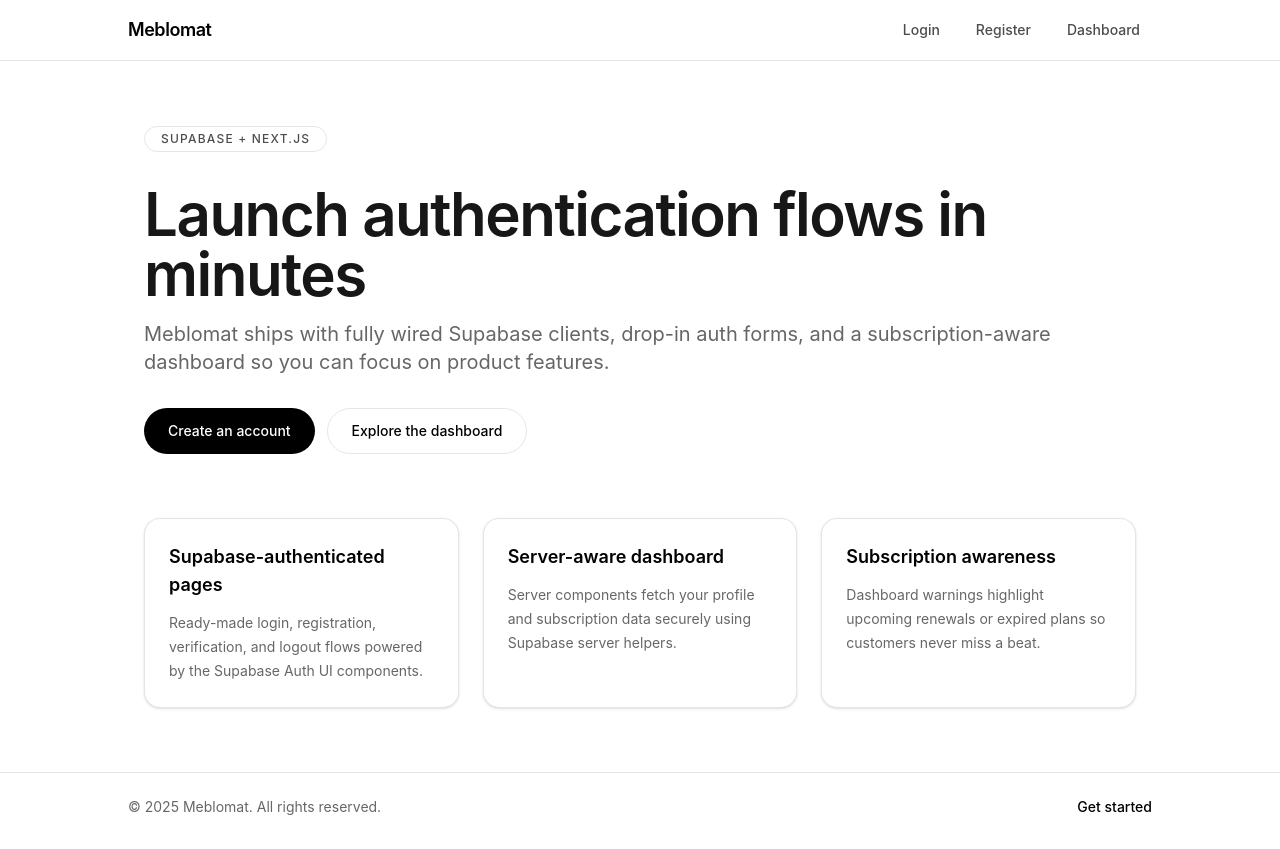
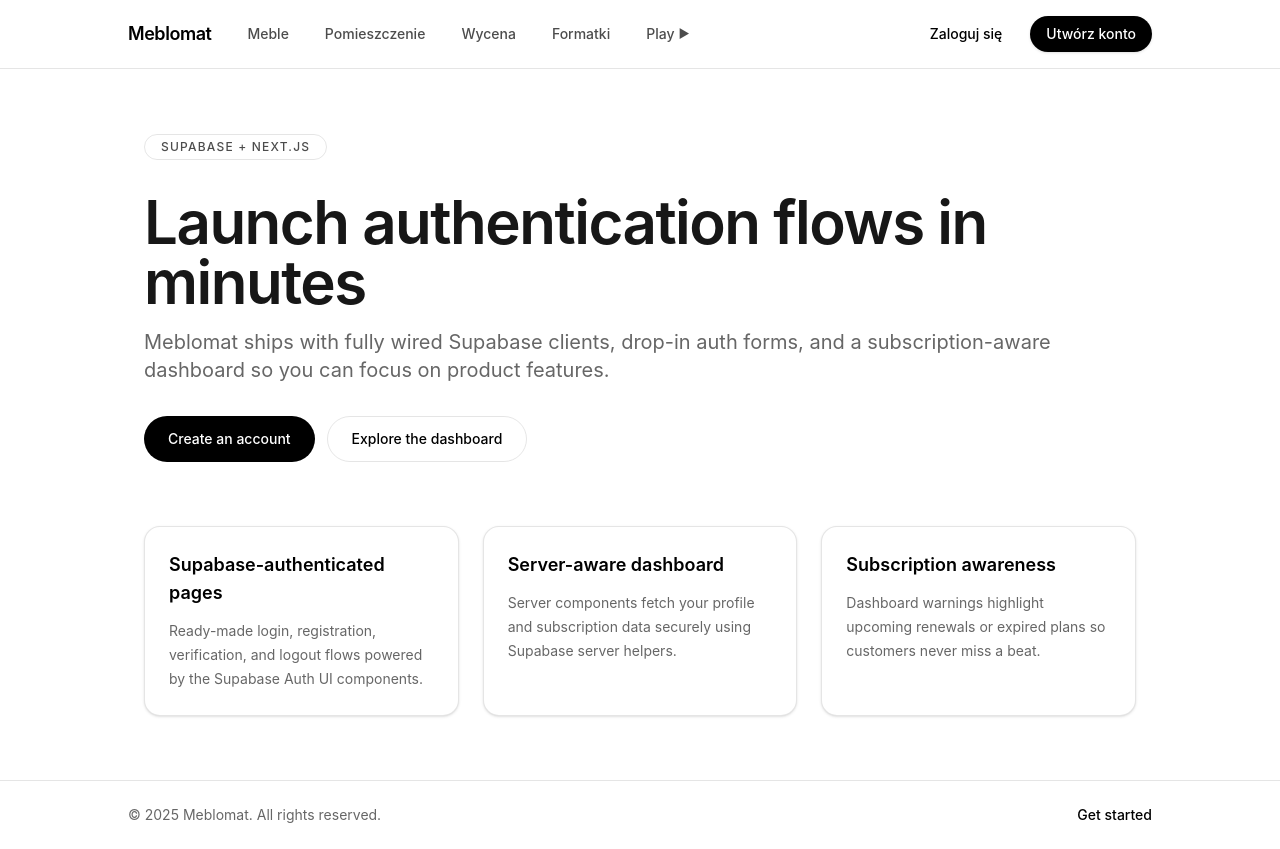
Before and after one commit to iniemamocny/Meblomat, a Next.js app: page / in a window 1280 px wide. Built offline with nearby package versions, Linux system fonts and the light colour scheme.

Commit message:
feat: add reusable app header component

```diff
--- a/src/app/layout.tsx
+++ b/src/app/layout.tsx
@@ -1,3 +1,4 @@
+import AppHeader from "@/components/layout/AppHeader";
 import Link from "next/link";
 import type { Metadata } from "next";
 import "./globals.css";
@@ -18,36 +19,7 @@
     <html lang="en">
       <body className="font-sans bg-[var(--background)] text-[var(--foreground)] antialiased">
         <div className="flex min-h-screen flex-col">
-          <header className="border-b border-black/10 bg-white/80 px-4 py-4 backdrop-blur-sm dark:border-white/10 dark:bg-neutral-900/80">
-            <div className="mx-auto flex w-full max-w-5xl items-center justify-between gap-6">
-              <Link
-                className="text-lg font-semibold tracking-tight text-black transition hover:text-black/70 dark:text-white dark:hover:text-white/80"
-                href="/"
-              >
-                Meblomat
-              </Link>
-              <nav className="flex items-center gap-3 text-sm font-medium text-black/70 dark:text-white/70">
-                <Link
-                  className="rounded-full px-3 py-1 transition hover:bg-black/5 dark:hover:bg-white/10"
-                  href="/auth/login"
-                >
-                  Login
-                </Link>
-                <Link
-                  className="rounded-full px-3 py-1 transition hover:bg-black/5 dark:hover:bg-white/10"
-                  href="/auth/register"
-                >
-                  Register
-                </Link>
-                <Link
-                  className="rounded-full px-3 py-1 transition hover:bg-black/5 dark:hover:bg-white/10"
-                  href="/dashboard"
-                >
-                  Dashboard
-                </Link>
-              </nav>
-            </div>
-          </header>
+          <AppHeader />
           <main className="flex flex-1 flex-col">{children}</main>
           <footer className="border-t border-black/10 bg-white/80 px-4 py-6 text-sm text-black/60 dark:border-white/10 dark:bg-neutral-900/80 dark:text-white/60">
             <div className="mx-auto flex w-full max-w-5xl items-center justify-between">
--- /dev/null
+++ b/src/components/layout/AppHeader.tsx
@@ -0,0 +1,60 @@
+"use client";
+
+import Link from "next/link";
+
+const navigationLinks = [
+  { href: "/#meble", label: "meble" },
+  { href: "/#pomieszczenie", label: "pomieszczenie" },
+  { href: "/#wycena", label: "wycena" },
+  { href: "/#formatki", label: "formatki" },
+  { href: "/play", label: "play", withIcon: true },
+] as const;
+
+export default function AppHeader() {
+  return (
+    <header className="border-b border-black/10 bg-white/80 px-4 py-4 backdrop-blur-sm dark:border-white/10 dark:bg-neutral-900/80">
+      <div className="mx-auto flex w-full max-w-5xl items-center justify-between gap-6">
+        <div className="flex items-center gap-6">
+          <Link
+            className="text-lg font-semibold tracking-tight text-black transition hover:text-black/70 dark:text-white dark:hover:text-white/80"
+            href="/"
+          >
+            Meblomat
+          </Link>
+          <nav className="flex items-center gap-3 text-sm font-medium text-black/70 dark:text-white/70">
+            {navigationLinks.map((item) => (
+              <Link
+                key={item.label}
+                className="rounded-full px-3 py-1 capitalize transition hover:bg-black/5 hover:text-black dark:hover:bg-white/10 dark:hover:text-white"
+                href={item.href}
+              >
+                <span className="flex items-center gap-1">
+                  {item.label}
+                  {item.withIcon ? (
+                    <span aria-hidden="true" className="text-xs">
+                      ▶
+                    </span>
+                  ) : null}
+                </span>
+              </Link>
+            ))}
+          </nav>
+        </div>
+        <div className="flex items-center gap-3 text-sm font-medium">
+          <Link
+            className="rounded-full px-4 py-2 text-black transition hover:bg-black/5 dark:text-white dark:hover:bg-white/10"
+            href="/auth/login"
+          >
+            Zaloguj się
+          </Link>
+          <Link
+            className="rounded-full bg-black px-4 py-2 text-white shadow-sm transition hover:bg-black/80 dark:bg-white dark:text-black dark:hover:bg-white/80"
+            href="/auth/register"
+          >
+            Utwórz konto
+          </Link>
+        </div>
+      </div>
+    </header>
+  );
+}
```
